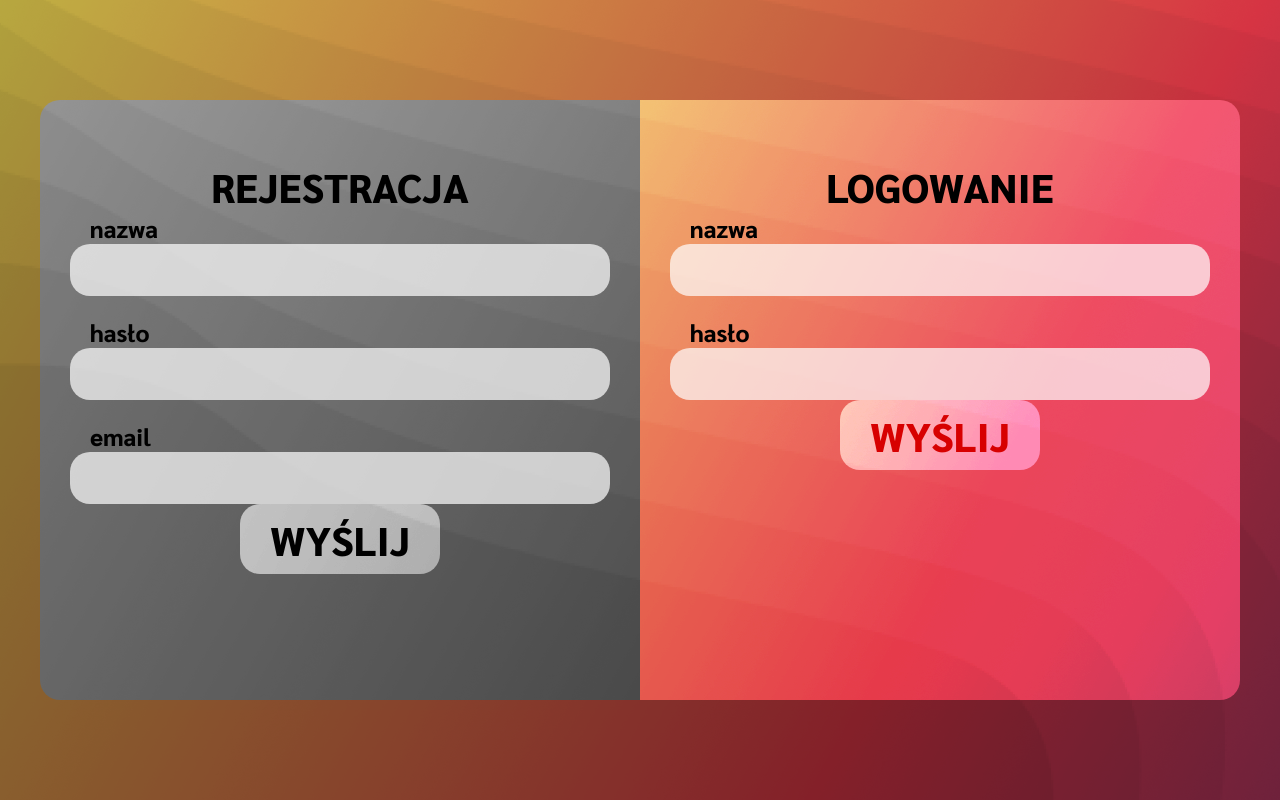
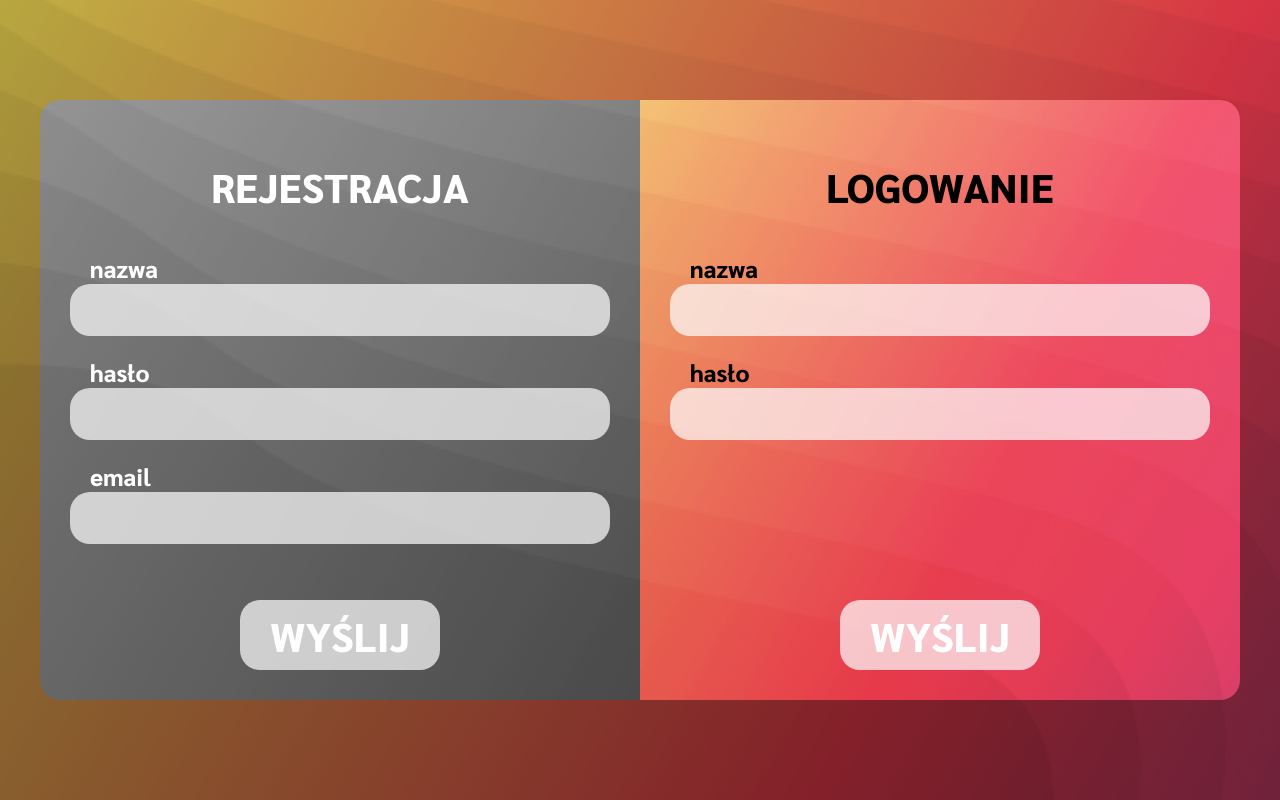
Before and after one commit to mlodyk/projektBlog, a PHP site: page /login.html in a window 1280 px wide. Run offline with PHP 8.4, Linux system fonts and the light colour scheme.

Commit message:
login skonczony

```diff
--- a/style/login.css
+++ b/style/login.css
@@ -1,8 +1,4 @@
 @import url('https://fonts.googleapis.com/css2?family=Outfit:wght@100..900&family=Sarabun:ital,wght@0,100;0,200;0,300;0,400;0,500;0,600;0,700;0,800;1,100;1,200;1,300;1,400;1,500;1,600;1,700;1,800&display=swap');
-*{
-    /* user-select: none; */
-
-}
 
 html{
     width: 100%;
@@ -16,7 +12,6 @@ body{
     flex-direction: row;
     align-items: center;
     justify-content: center;
-    /* gap: 80px; */
     background-image: url("../loginBackground.png");
 }
 
@@ -24,9 +19,7 @@ body{
 .signUp, .logIn{
     display: flex;
     flex-direction: column;
-    /* justify-content: space-between; */
     height: 600px;
-    /* background-color: rgba(255, 255, 255, 0.8); */
     width: 600px;
 
 
@@ -34,6 +27,7 @@ body{
 
 .signUp{
     position: relative;
+    color:white;
 
 }
 
@@ -78,6 +72,7 @@ body{
 }
 
 .inputContainer{
+    margin-top: 40px;
     display: flex;
     flex-direction: column;
 
@@ -85,7 +80,6 @@ body{
     width: 90%;
     height: min-content;
     gap: 20px;
-    /* background-color: red; */
 }
 
 .inputContainer section{
@@ -104,6 +98,7 @@ input{
     font-family: sarabun;
     font-weight: 900;
     font-size: 24px;
+    transition: 250ms;
 
 }
 
@@ -132,6 +127,7 @@ input:focus + label
 
 .button{
     cursor: pointer;
+    position: absolute;
 
     align-self: center;
     font-family: sarabun;
@@ -142,9 +138,12 @@ input:focus + label
     border: 0px;
     height: 70px;
     width: 200px;
-    background-color: white;
-    margin-bottom: 20px;
+    background-color: rgb(255, 255, 255,0.7);
+    transition: 250ms;
+    bottom: 30px;
+    color:rgb(255, 255, 255);
+}
 
-    mix-blend-mode: overlay;
-
+.button:hover{
+    background-color: rgb(255, 255, 255,0.8);
 }
```
